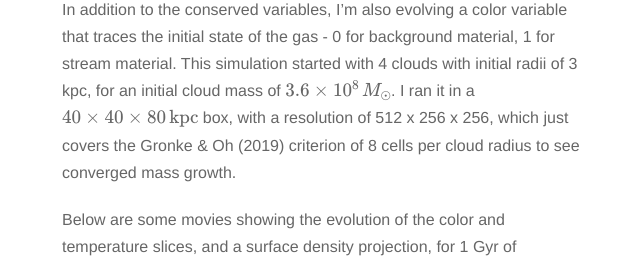
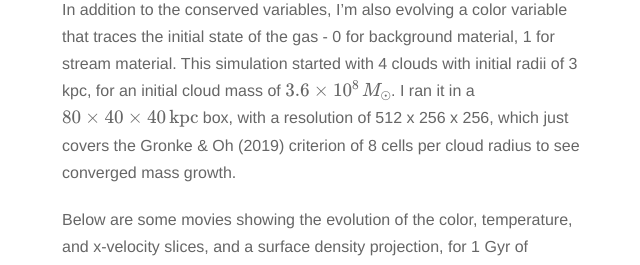
Before and after one commit to evaneschneider/site, a Jekyll site: the page built from _posts/2021-2-8-MS-Tests-2.markdown, in a window 1280 px wide and 900 px high, scrolled down 483 px, cut to the strip 0-438 px from the top of the window. Shown: the part 154-419 px from the top of the strip, without its empty margins (318-958 px from the left). Built offline with Jekyll 4.4.1, drawn with Linux system fonts in a browser that asks for light colours; nearby versions of some CDN libraries; formulas are drawn with MathJax 3; some of the changed text lies outside the part shown.

Commit message:
minor edits

```diff
--- a/_posts/2021-2-8-MS-Tests-2.markdown
+++ b/_posts/2021-2-8-MS-Tests-2.markdown
@@ -12,9 +12,9 @@ $$n = 1.68\times10^{-4}, \quad v_x = 0\,\mathrm{km}\,\mathrm{s}^{-1}, \quad T =
 Initial cloud conditions:
 $$n = 5.4\times10^{-2}, \quad v_x = -200 \,\mathrm{km}\,\mathrm{s}^{-1}, \quad T = 10^{4}\,\mathrm{K}$$
 
-This constitutes initial pressure equilibrium between the background gas and the clouds. For now, I'm implementing a temperature floor of $$10^{4}\,\mathrm{K}$$. In addition to the conserved variables, I'm also evolving a color variable that traces the initial state of the gas - 0 for background material, 1 for stream material. This simulation started with 4 clouds with initial radii of 3 kpc, for an initial cloud mass of $$3.6\times10^{8}\,M_\odot$$. I ran it in a $$40\times40\times80\,\mathrm{kpc}$$ box, with a resolution of 512 x 256 x 256, which just covers the Gronke & Oh (2019) criterion of 8 cells per cloud radius to see converged mass growth.
+This constitutes initial pressure equilibrium between the background gas and the clouds. For now, I'm implementing a temperature floor of $$10^{4}\,\mathrm{K}$$. In addition to the conserved variables, I'm also evolving a color variable that traces the initial state of the gas - 0 for background material, 1 for stream material. This simulation started with 4 clouds with initial radii of 3 kpc, for an initial cloud mass of $$3.6\times10^{8}\,M_\odot$$. I ran it in a $$80\times40\times40\,\mathrm{kpc}$$ box, with a resolution of 512 x 256 x 256, which just covers the Gronke & Oh (2019) criterion of 8 cells per cloud radius to see converged mass growth.
 
-Below are some movies showing the evolution of the color and temperature slices, and a surface density projection, for 1 Gyr of evolution.
+Below are some movies showing the evolution of the color, temperature, and x-velocity slices, and a surface density projection, for 1 Gyr of evolution.
 
 <div style="text-align: center">
 <video src="{{ site.url }}assets/movies/2021-February/cslice.mov" width="512" height="256" controls preload></video>
```
